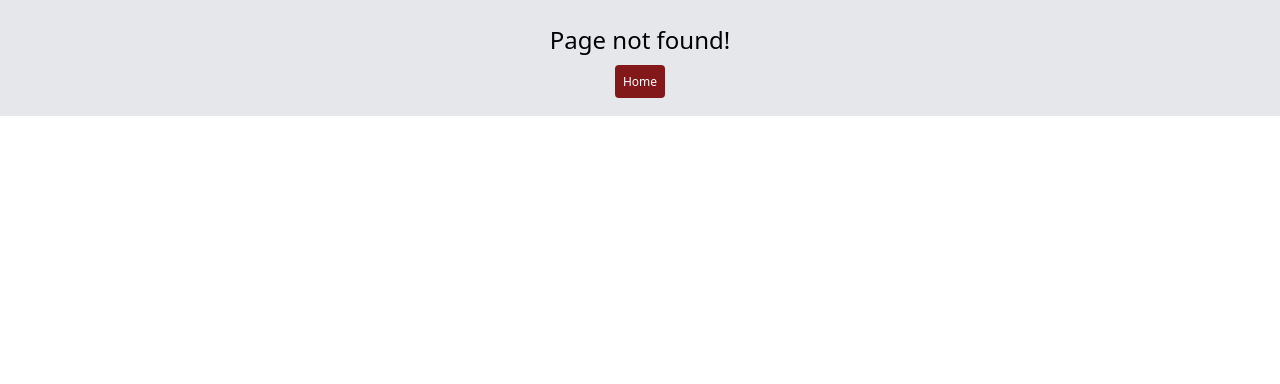
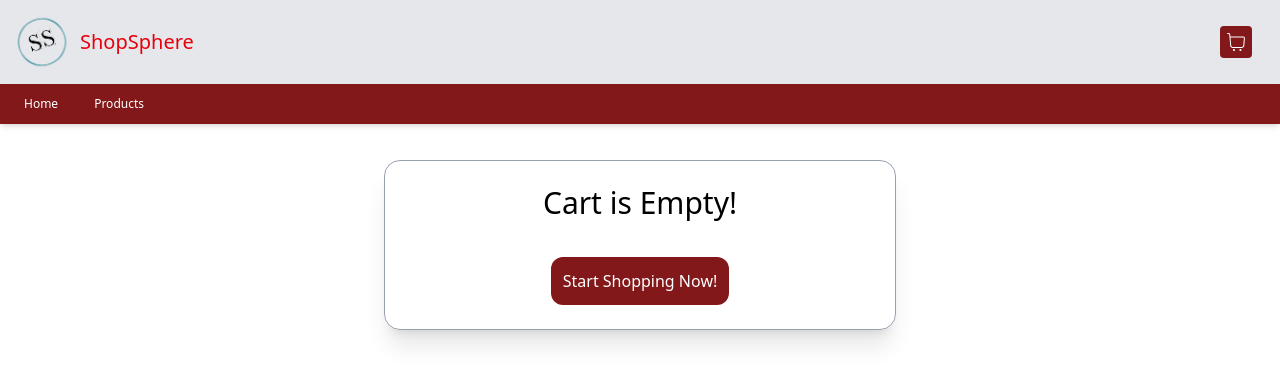
Before and after one commit to ShivaanshSharma/ecommerce, a React (Vite) app: page /#/cart in a window 1280 px wide. Before the commit this address had no page. Shown: the top 384 px of the page. Built offline with nearby package versions, Linux system fonts and the light colour scheme.

Commit message:
changes to routes

```diff
--- a/src/components/Cart.jsx
+++ b/src/components/Cart.jsx
@@ -23,7 +23,7 @@ export default function Cart () {
     if(cart.length === 0) {
         content = <>
             <span className="text-3xl mb-3">Cart is Empty!</span>
-            <Link className="mx-auto duration-150 bg-red-900 w-fit text-white p-3 rounded-xl hover:border-1 hover:border-red-900 hover:bg-white hover:text-red-900" to="/ecommerce/products">Start Shopping Now!</Link>
+            <Link className="mx-auto duration-150 bg-red-900 w-fit text-white p-3 rounded-xl hover:border-1 hover:border-red-900 hover:bg-white hover:text-red-900" to="/products">Start Shopping Now!</Link>
         </>
     } else {
         content = <>
--- a/src/components/Header.jsx
+++ b/src/components/Header.jsx
@@ -11,7 +11,7 @@ export default function Header () {
             <img src={logo} className='h-15 w-15'/>
             <span className='text-xl mx-2 font-light'>ShopSphere</span>
             </div>
-            <span className='cursor-pointer bg-red-900 mx-4 text-white p-1 rounded hover:bg-white hover:text-red-600 text-2xl duration-300'><Link to='/ecommerce/Cart'><CiShoppingCart /></Link></span>
+            <span className='cursor-pointer bg-red-900 mx-4 text-white p-1 rounded hover:bg-white hover:text-red-600 text-2xl duration-300'><Link to='/Cart'><CiShoppingCart /></Link></span>
         </div>
     )
 }
--- a/src/components/HomePage.jsx
+++ b/src/components/HomePage.jsx
@@ -6,7 +6,7 @@ export default function HomePage() {
         <div className="image flex flex-row text-left">
             <div className="my-20 lg:my-40 mx-10 lg:mx-30 flex flex-col gap-4">
                 <span className="text-white"><span className="text-6xl font-bold">ENTER!</span><br /><span className="text-3xl">the Sphere of</span><br /><span className="font-bold text-6xl">Endless Shopping Delights!</span></span>
-                <Link className="duration-150 bg-red-900 w-fit text-white p-3 rounded-xl hover:bg-white hover:text-red-900" to="/ecommerce/products">Start Shopping Now</Link>
+                <Link className="duration-150 bg-red-900 w-fit text-white p-3 rounded-xl hover:bg-white hover:text-red-900" to="/products">Start Shopping Now</Link>
             </div>
             <div>
 
--- a/src/components/NavBar.jsx
+++ b/src/components/NavBar.jsx
@@ -6,7 +6,7 @@ export default function NavBar () {
         <div>
             <ul className="flex items-center bg-red-900 text-white text-xs shadow-md gap-3">
                 <li className="hover:text-red-900 hover:bg-white duration-150 p-3 ml-3"><NavLink className={({isActive}) => isActive ? 'underline' : null} to="/" end>Home</NavLink></li>
-                <li className="duration-150 p-3 hover:text-red-900 hover:bg-white"><NavLink className={({isActive}) => isActive ? 'underline' : null} to="/ecommerce/products">Products</NavLink></li>
+                <li className="duration-150 p-3 hover:text-red-900 hover:bg-white"><NavLink className={({isActive}) => isActive ? 'underline' : null} to="/products">Products</NavLink></li>
                 {/* <li className="duration-150 p-3 hover:text-red-900 hover:bg-white"><NavLink className={({isActive}) => isActive ? 'underline' : null} to="/ecommerce/contact">Contact Us</NavLink></li>
                 <li className="duration-150 p-3 hover:text-red-900 hover:bg-white"><NavLink className={({isActive}) => isActive ? 'underline' : null} to="/ecommerce/about">About Us</NavLink></li> */}
             </ul>
--- a/src/components/Product.jsx
+++ b/src/components/Product.jsx
@@ -25,7 +25,7 @@ export default function Product ({productData}) {
     }
 
     const productClickHandler = () => {
-        navigate(`/ecommerce/products/${productData.id}/${productData.title}/${productData.price}`, { state:  { image: `${productData.image}`, desc: `${productData.description}` } });
+        navigate(`/products/${productData.id}/${productData.title}/${productData.price}`, { state:  { image: `${productData.image}`, desc: `${productData.description}` } });
     }
 
     return (
```
Also changed, not shown: src/App.jsx (+5 -5 lines).
